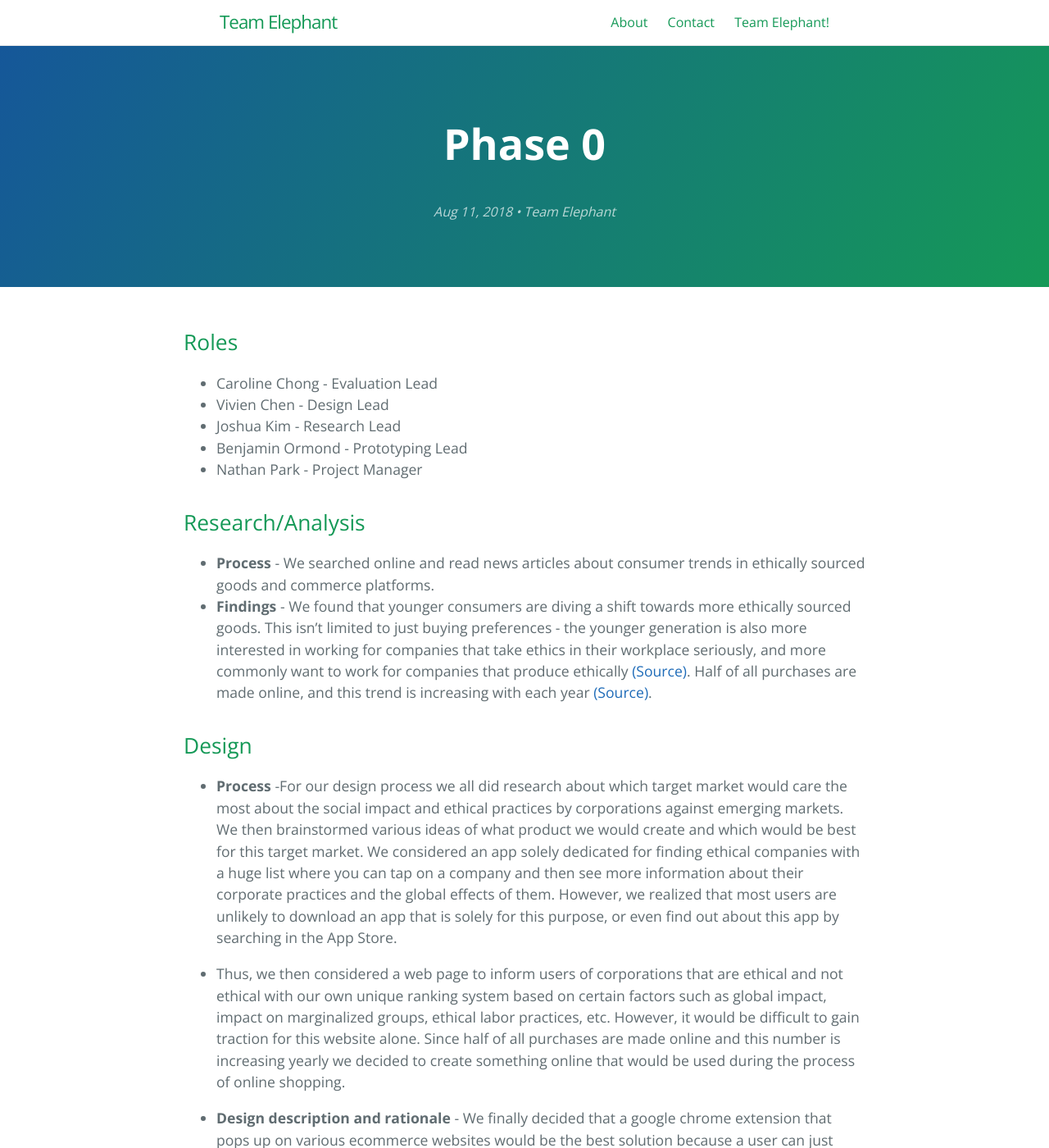
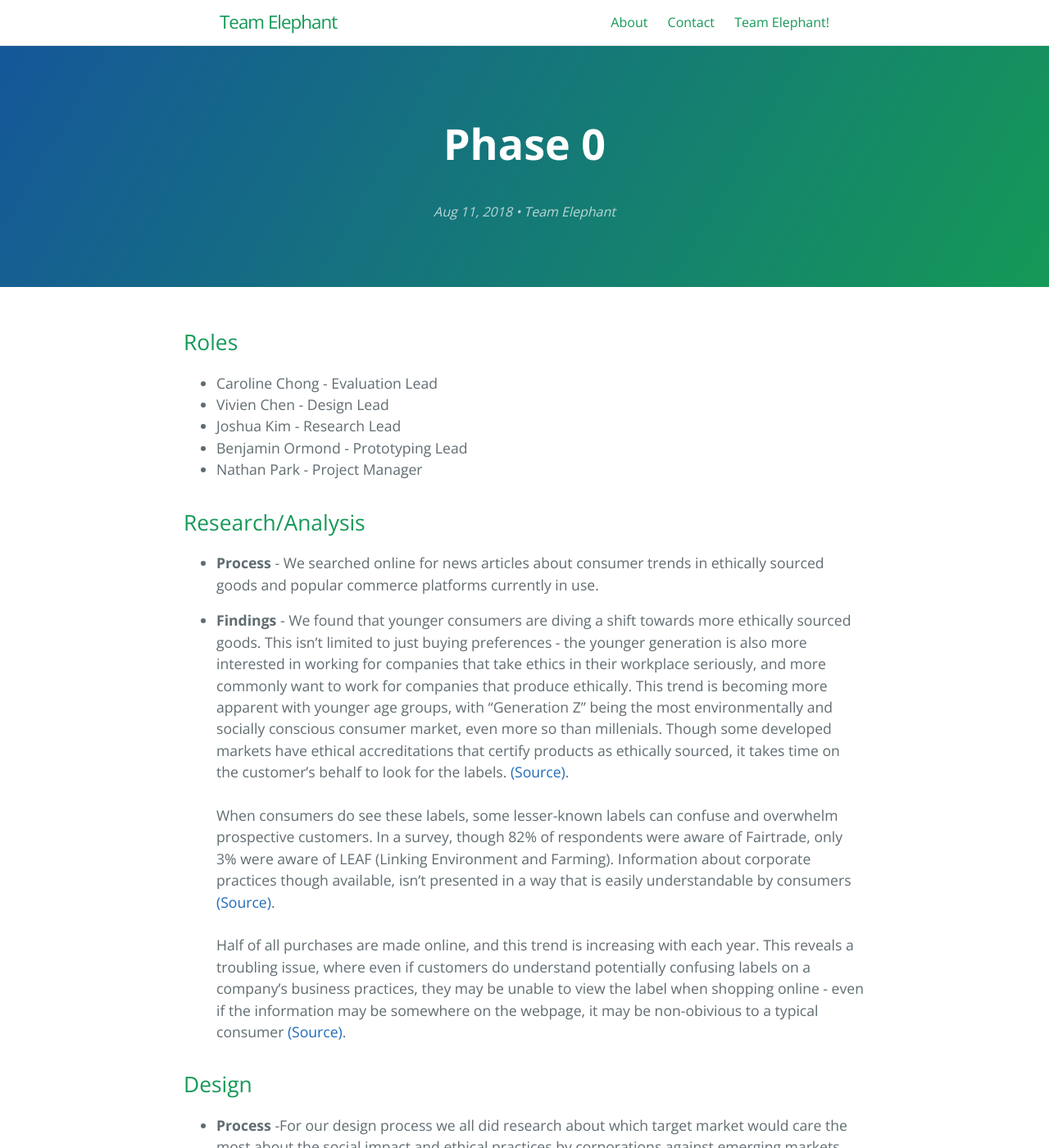
Before and after one commit to joshua-kim/team-elephant, a Jekyll site: the page built from _posts/2018-08-11-phase-0.md, in a window 1280 px wide and 1400 px high. Shown: the whole window at 82% size. Built offline with Jekyll 4.4.1, drawn with Linux system fonts in a browser that asks for light colours.

Commit message:
Updated research

```diff
--- a/_posts/2018-08-11-phase-0.md
+++ b/_posts/2018-08-11-phase-0.md
@@ -10,8 +10,13 @@ layout: post
 * Nathan Park - Project Manager
 
 ## Research/Analysis
-* **Process** - We searched online and read news articles about consumer trends in ethically sourced goods and commerce platforms.
-* **Findings** - We found that younger consumers are diving a shift towards more ethically sourced goods. This isn't limited to just buying preferences - the younger generation is also more interested in working for companies that take ethics in their workplace seriously, and more commonly want to work for companies that produce ethically [(Source)](https://www.ft.com/content/8b08bf4c-e5a0-11e7-8b99-0191e45377ec). Half of all purchases are made online, and this trend is increasing with each year [(Source)](https://www.usatoday.com/story/money/2016/06/08/survey-more-than-half-purchases-made-online/85592598/).
+* **Process** - We searched online for news articles about consumer trends in ethically sourced goods and popular commerce platforms currently in use.
+
+* **Findings** - We found that younger consumers are diving a shift towards more ethically sourced goods. This isn't limited to just buying preferences - the younger generation is also more interested in working for companies that take ethics in their workplace seriously, and more commonly want to work for companies that produce ethically. This trend is becoming more apparent with younger age groups, with "Generation Z" being the most environmentally and socially conscious consumer market, even more so than millenials. Though some developed markets have ethical accreditations that certify products as ethically sourced, it takes time on the customer's behalf to look for the labels. [(Source)](https://www.ft.com/content/8b08bf4c-e5a0-11e7-8b99-0191e45377ec).
+<br/><br/>
+When consumers do see these labels, some lesser-known labels can confuse and overwhelm prospective customers. In a survey, though 82% of respondents were aware of Fairtrade, only 3% were aware of LEAF (Linking Environment and Farming). Information about corporate practices though available, isn't presented in a way that is easily understandable by consumers [(Source)](https://www.theguardian.com/environment/2010/sep/27/ethical-food-labelling-which-survey).
+<br/><br/>
+Half of all purchases are made online, and this trend is increasing with each year. This reveals a troubling issue, where even if customers do understand potentially confusing labels on a company's business practices, they may be unable to view the label when shopping online - even if the information may be somewhere on the webpage, it may be non-obivious to a typical consumer [(Source)](https://www.usatoday.com/story/money/2016/06/08/survey-more-than-half-purchases-made-online/85592598/).
 
 ## Design
 * **Process** -For our design process we all did research about which target market would care the most about the social impact and ethical practices by corporations against emerging markets. We then brainstormed various ideas of what product we would create and which would be best for this target market. We considered an app solely dedicated for finding ethical companies with a huge list where you can tap on a company and then see more information about their corporate practices and the global effects of them. However, we realized that most users are unlikely to download an app that is solely for this purpose, or even find out about this app by searching in the App Store.
```
